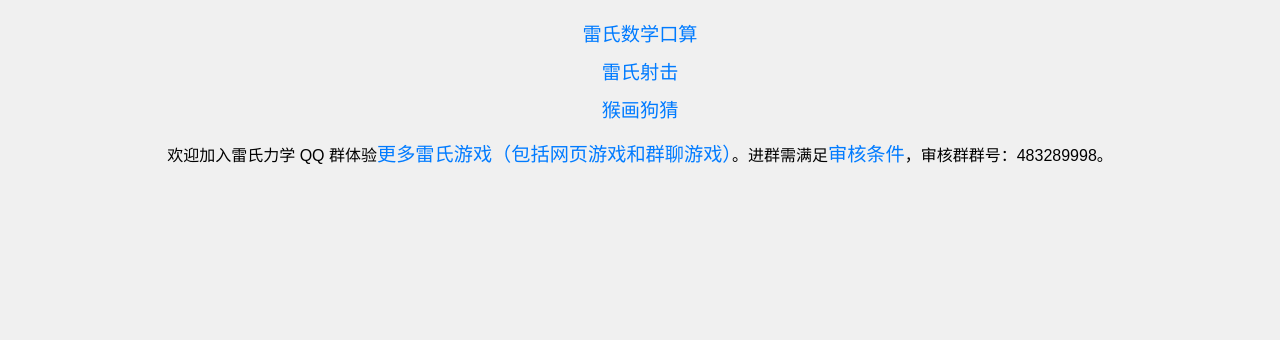
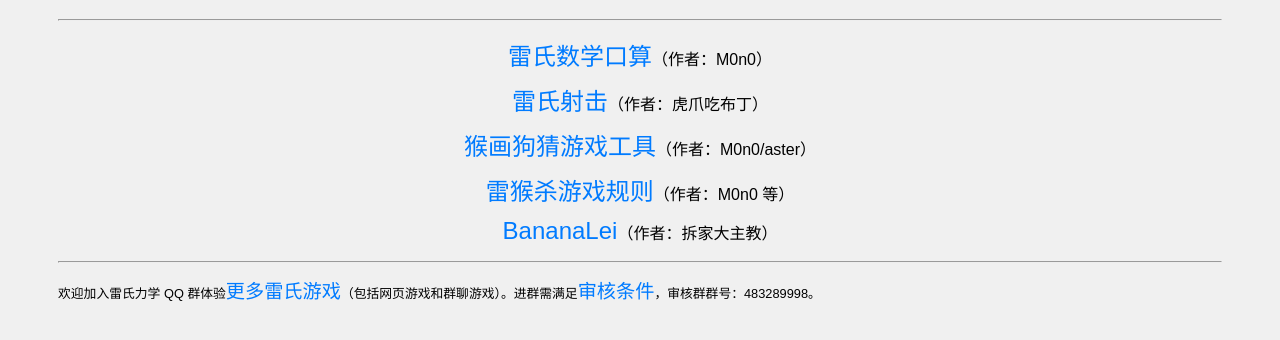
Before and after one commit to leigames/leigames.github.io, a plain HTML site: page index.html in a window 1280 px wide. Shown: the part 128-468 px from the top of the page. Drawn offline with Linux system fonts and the light colour scheme.

Commit message:
Update index.html

```diff
--- a/index.html
+++ b/index.html
@@ -1,5 +1,6 @@
 <!DOCTYPE html>
 <html lang="zh-CN">
+
 <head>
     <meta charset="UTF-8">
     <meta name="viewport" content="width=device-width, initial-scale=1.0">
@@ -12,37 +13,53 @@
             text-align: center;
             padding: 50px;
         }
+
+        footer {
+            text-align: left;
+            font-size: 80%;
+        }
+
         h1 {
             color: #333;
         }
+
         ul {
             list-style-type: none;
             padding: 0;
         }
+
         ul li {
             margin: 10px 0;
         }
+
         a {
             text-decoration: none;
-            font-size: 1.2rem;
+            font-size: 150%;
             color: #007BFF;
         }
+
         a:hover {
             color: #0056b3;
         }
     </style>
 </head>
+
 <body>
 
     <h1>雷氏创新游戏 leigames.github.io</h1>
-
+    <hr>
     <ul>
-        <li><a href="quick-calc/">雷氏数学口算</a></li>
-        <li><a href="shooting/">雷氏射击</a></li>
-        <li><a href="nihuawocai/">猴画狗猜</a></li>
+        <li><a href="quick-calc/">雷氏数学口算</a>（作者：M0n0）</li>
+        <li><a href="shooting/">雷氏射击</a>（作者：虎爪吃布丁）</li>
+        <li><a href="nihuawocai/">猴画狗猜游戏工具</a>（作者：M0n0/aster）</li>
+        <li><a href="lhs/">雷猴杀游戏规则</a>（作者：M0n0 等）</li>
+        <li><a href="bananaLei/">BananaLei</a>（作者：拆家大主教）</li>
     </ul>
-
-    <p>欢迎加入雷氏力学 QQ 群体验<a href="https://tieba.baidu.com/p/9093421426" target="_blank">更多雷氏游戏（包括网页游戏和群聊游戏）</a>。进群需满足<a href="https://tieba.baidu.com/p/9021433366" target="_blank">审核条件</a>，审核群群号：483289998。</p>
+    <hr>
+    <footer>
+        <p>欢迎加入雷氏力学 QQ 群体验<a href="https://tieba.baidu.com/p/9093421426" target="_blank">更多雷氏游戏</a>（包括网页游戏和群聊游戏）。进群需满足<a href="https://tieba.baidu.com/p/9021433366" target="_blank">审核条件</a>，审核群群号：483289998。</p>
+    </footer>
 
 </body>
+
 </html>
```
